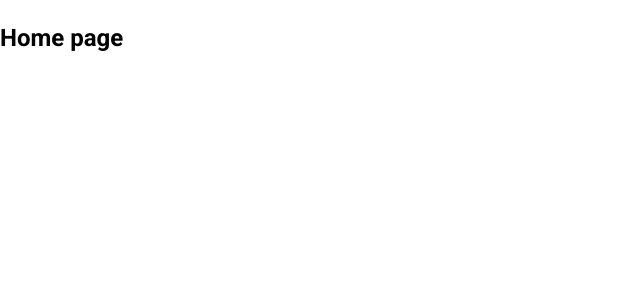
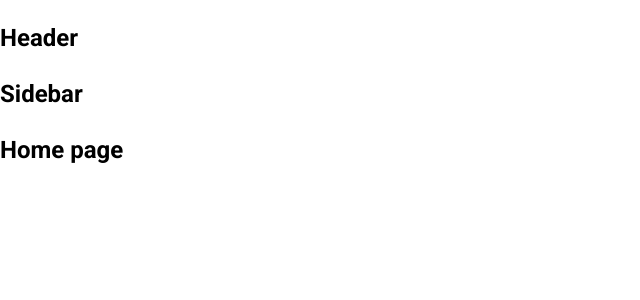
Before and after one commit to Linh161201/tiktok-ui, a React (Create React App) app: page / in a window 1280 px wide. Shown: the top 300 px of the page, without its empty margins (0-640 px from the left). Built offline with nearby package versions, Linux system fonts and the light colour scheme.

Commit message:
Router&Layout

```diff
--- a/src/App.js
+++ b/src/App.js
@@ -1,14 +1,35 @@
+import { Fragment } from 'react';
 import { BrowserRouter as Router, Routes, Route } from 'react-router-dom';
-import Home from '~/pages/Home';
-import Following from '~/pages/Following';
+import { publicRoutes } from '~/routes';
+import { DefaultLayout } from '~/components/Layout';
 
 function App() {
     return (
         <Router>
             <div className="App">
                 <Routes>
-          <Route path="/" element={<Home />} />
-          <Route path="/following" element={<Following />} />
+                    {publicRoutes.map((route, index) => {
+                        const Page = route.comments;
+                        let Layout = DefaultLayout;
+
+                        if (route.layout) {
+                            Layout = route.layout;
+                        } else if (route.layout === null) {
+                            Layout = Fragment;
+                        }
+
+                        return (
+                            <Route
+                                key={index}
+                                path={route.path}
+                                element={
+                                    <Layout>
+                                        <Page />
+                                    </Layout>
+                                }
+                            />
+                        );
+                    })}
                 </Routes>
             </div>
         </Router>
--- /dev/null
+++ b/src/components/Layout/DefaultLayout/Sidebar/index.js
@@ -0,0 +1,5 @@
+function Sidebar() {
+  return <h2>Sidebar</h2>;
+}
+
+export default Sidebar;
--- /dev/null
+++ b/src/components/Layout/DefaultLayout/index.js
@@ -0,0 +1,16 @@
+import Header from '~/components/Layout/components/Header';
+import Sidebar from './Sidebar';
+
+function DefaultLayout({ children }) {
+    return (
+        <div>
+            <Header />
+            <div className="container">
+                <Sidebar />
+                <div className="content">{children}</div>
+            </div>
+        </div>
+    );
+}
+
+export default DefaultLayout;
--- /dev/null
+++ b/src/components/Layout/HeaderOnly/index.js
@@ -0,0 +1,14 @@
+import Header from '~/components/Layout/components/Header';
+
+function DefaultLayout({ children }) {
+    return (
+        <div>
+            <Header />
+            <div className="container">
+                <div className="content">{children}</div>
+            </div>
+        </div>
+    );
+}
+
+export default DefaultLayout;
--- /dev/null
+++ b/src/components/Layout/components/Header/index.js
@@ -0,0 +1,5 @@
+function Header() {
+  return <h2>Header</h2>;
+}
+
+export default Header;
--- /dev/null
+++ b/src/components/Layout/index.js
@@ -0,0 +1,2 @@
+export { default as DefaultLayout } from './DefaultLayout';
+export { default as HeaderOnly } from './HeaderOnly';
--- /dev/null
+++ b/src/pages/Profile/index.js
@@ -0,0 +1,5 @@
+function Profile() {
+  return <h2>Profile page</h2>;
+}
+
+export default Profile;
--- /dev/null
+++ b/src/pages/Search/index.js
@@ -0,0 +1,5 @@
+function Search() {
+    return <h2>Search page</h2>;
+}
+
+export default Search;
--- /dev/null
+++ b/src/pages/Upload/index.js
@@ -0,0 +1,5 @@
+function Upload() {
+    return <h2>Upload page</h2>;
+}
+
+export default Upload;
--- /dev/null
+++ b/src/routes/index.js
@@ -0,0 +1,23 @@
+// Layouts
+import { HeaderOnly } from '~/components/Layout';
+
+//Pages
+import Home from '~/pages/Home';
+import Following from '~/pages/Following';
+import Profile from '~/pages/Profile';
+import Upload from '~/pages/Upload';
+import Search from '~/pages/Search';
+
+//Public Route
+const publicRoutes = [
+    { path: '/', comments: Home },
+    { path: '/following', comments: Following },
+    { path: '/profile', comments: Profile },
+    { path: '/upload', comments: Upload, layout: HeaderOnly },
+    { path: '/search', comments: Search, layout: null },
+];
+
+//Private Route
+const privateRoutes = [];
+
+export { privateRoutes, publicRoutes };
```
Also changed, not shown: 1 other file (tests, documents, lock files or other folders). Lines whose indentation alone changed are shown as unchanged.
